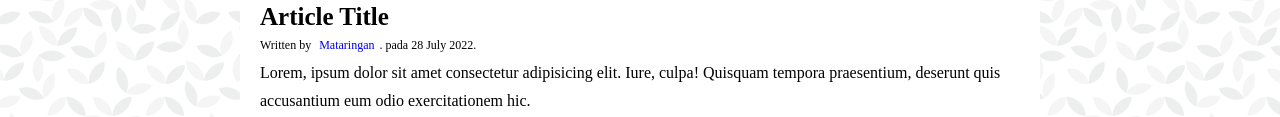
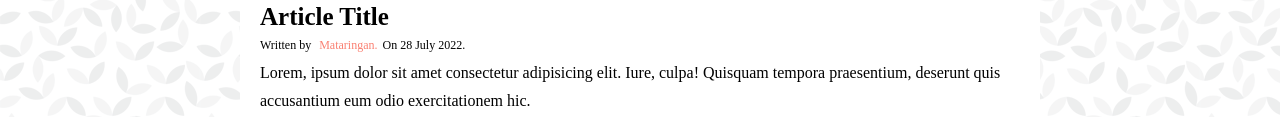
Before and after one commit to mataringan/boxModel, a plain HTML site: page index.html in a window 1280 px wide. Shown: the part 477-594 px from the top of the page. Drawn offline with Linux system fonts and the light colour scheme.

Commit message:
make a box model project

```diff
--- a/boxModel.css
+++ b/boxModel.css
@@ -185,6 +185,7 @@
 .content .writer a {
   text-decoration: none;
   padding: 5px;
+  color: salmon;
 }
 
 .content .writer a:hover {
--- a/index.html
+++ b/index.html
@@ -26,7 +26,7 @@
         <div class="content">
           <h2>Article Title</h2>
           <div class="writer">
-            Written by <a href="#">Mataringan</a>. pada 28 July 2022.
+            Written by <a href="#">Mataringan.</a>On 28 July 2022.
           </div>
           <article class="firstArticle">
             <p>
```
